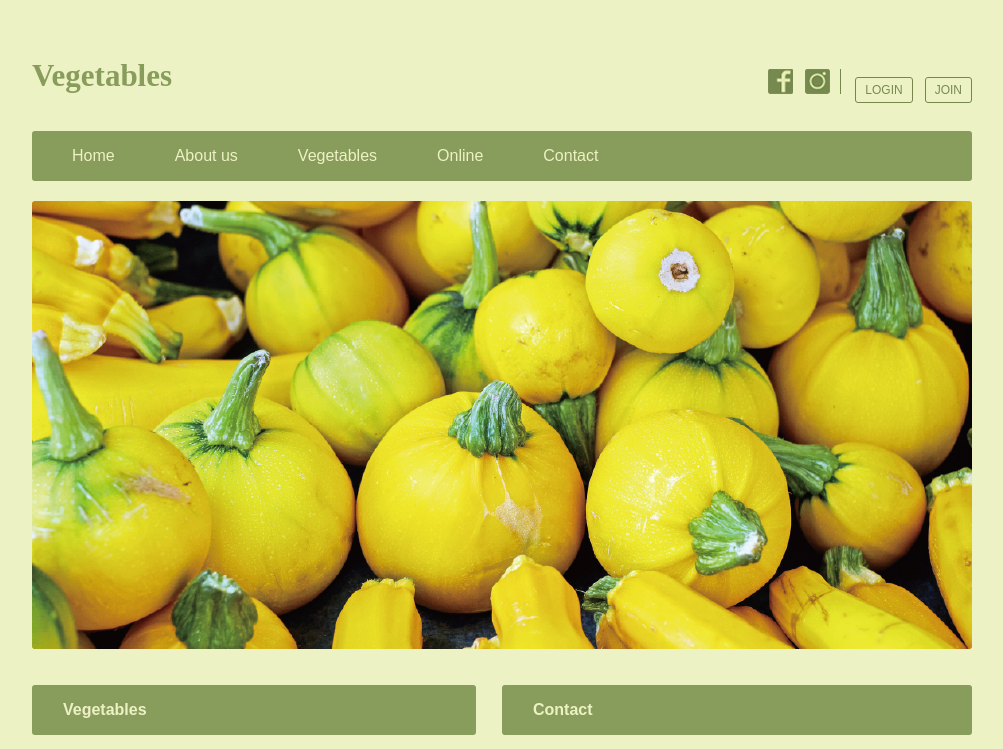
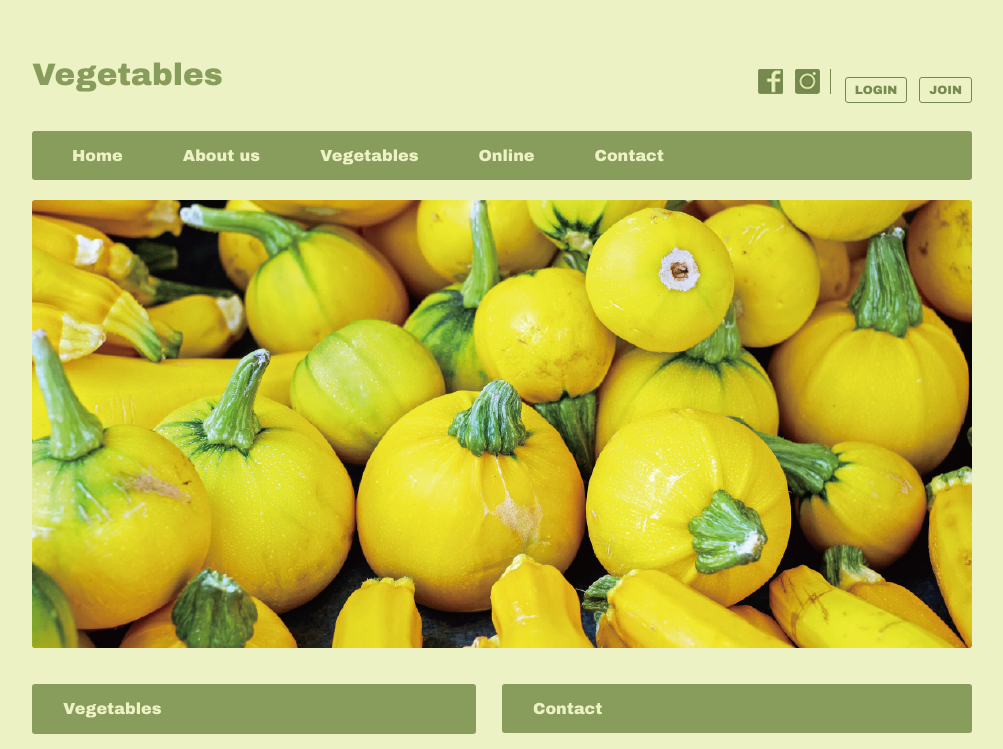
Before and after one commit to TooslaJo/Vegetables, a plain HTML site: page index.html in a window 1280 px wide. Shown: the top 749 px of the page, without its empty margins (138-1141 px from the left). Drawn offline with Linux system fonts and the light colour scheme.

Commit message:
Update default.css

```diff
--- a/css/default.css
+++ b/css/default.css
@@ -20,7 +20,7 @@ body {
 }
 
 #title_text{
-    font-family:ArialBlack;
+    font-family:Arial Black;
     font-size:31px;
     color:#889C5B;
     margin-top:50px;
@@ -49,7 +49,7 @@ header div{
     border:1px solid #75874F;
     border-radius:3px;
     background-color:#EDF2C5;
-    font-family:Arial;
+    font-family:Arial Black;
     font-size:12px;
     color:#778A50;
     padding:5px 9px 5px 9px;
@@ -65,7 +65,7 @@ header div{
     border:1px solid #75874F;
     border-radius:3px;
     background-color:#EDF2C5;
-    font-family:Arial;
+    font-family:Arial Black;
     font-size:12px;
     color:#778A50;
     padding:5px 9px 5px 9px;
@@ -90,7 +90,7 @@ ul li{
     float:left;
     list-style:none;
     font-size:16px;
-    font-family:Arial;
+    font-family:Arial Black;
     color:#EDF2C5;
     display:inline;
     margin-right:60px;
@@ -115,7 +115,7 @@ ul li{
 }
 
 .word_text{
-    font-family:Arial;
+    font-family:Arial Black;
     font-size:16px;
     color:#EDF2C5;
     display:inline;
@@ -145,7 +145,7 @@ aside{
 }
 
 .word_blockC{
-    font-family:Arial;
+    font-family:Arial Black;
     max-height:44px;
     background-color:#889C5B;
     padding-top:16px;
@@ -183,7 +183,7 @@ footer>div{
 }
 
 footer>div>p{
-    font-family:Arial;
+    font-family:Arial Black;
     font-size:12px;
     color:#EDF2C5;
     background-color:#889C5B;
```
